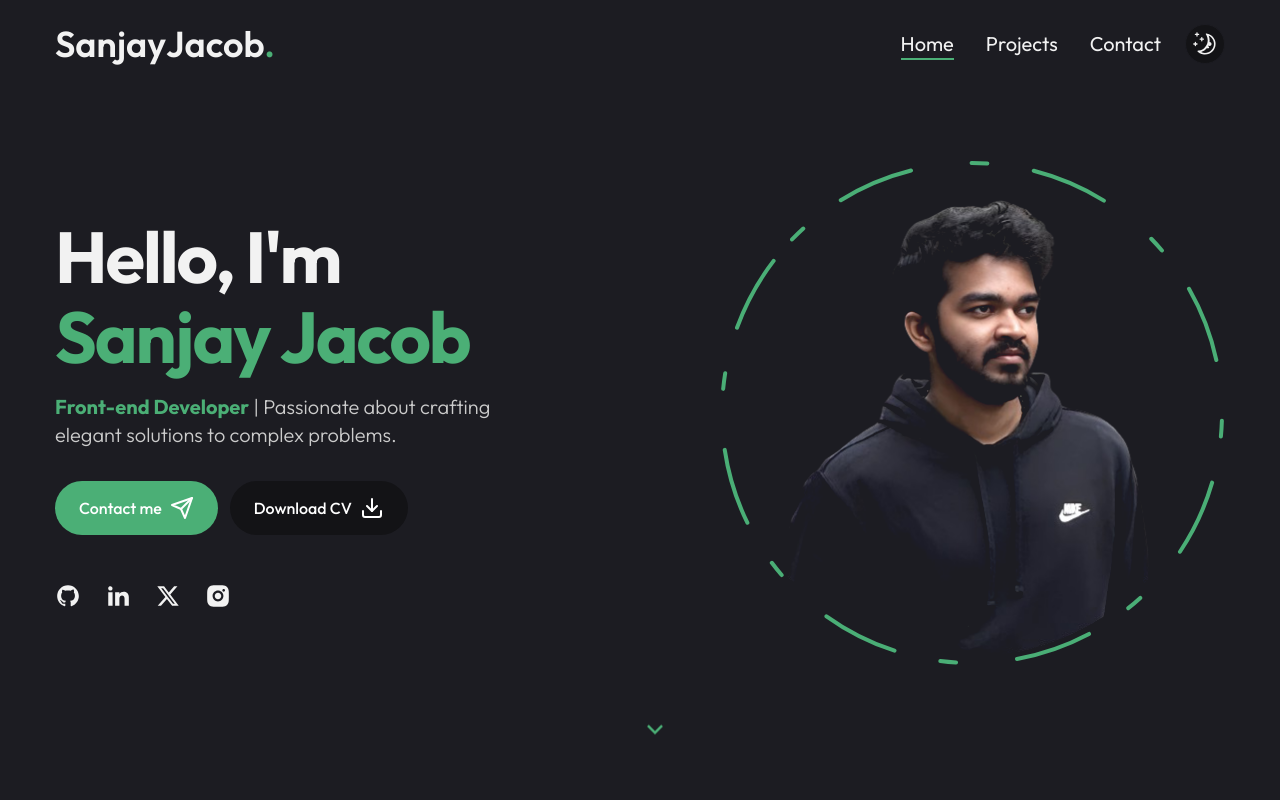
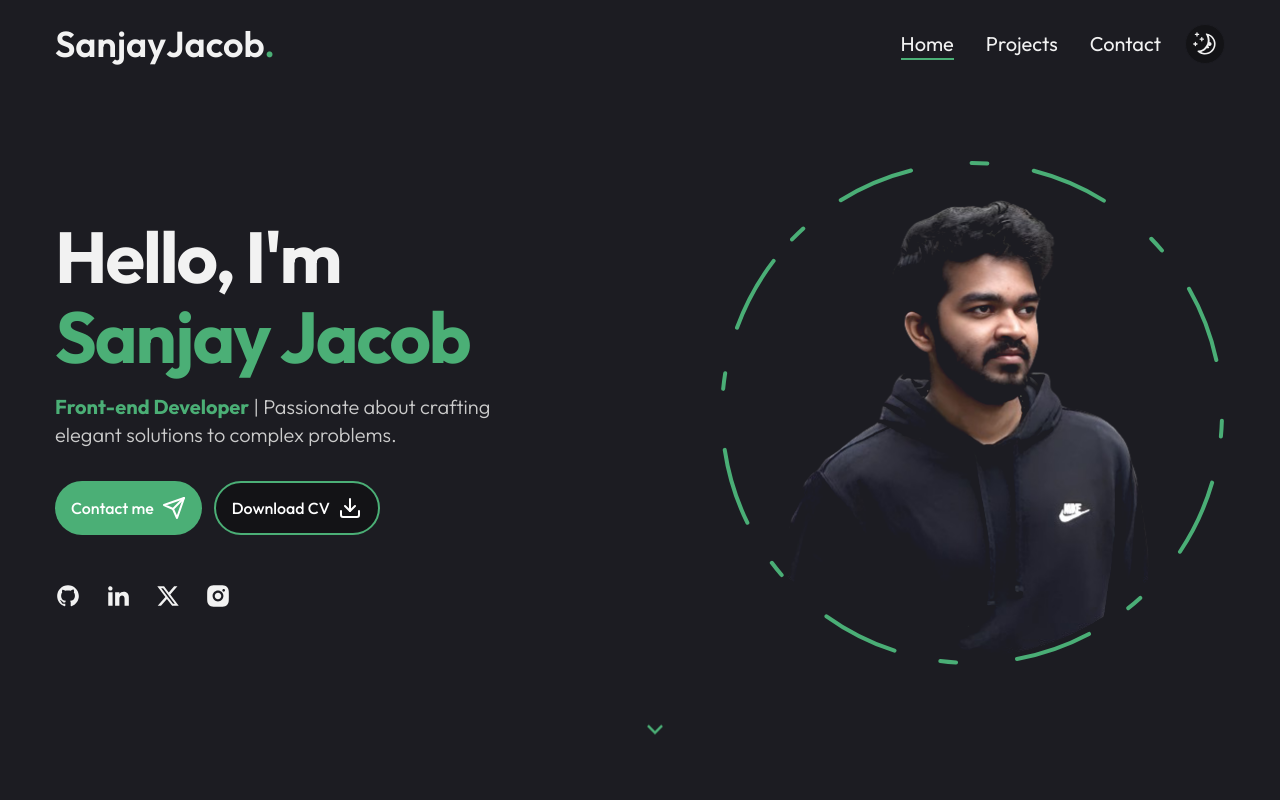
Before and after one commit to sanjayvjacob/portfolio, a Next.js app: page / in a window 1280 px wide. Shown: the top 800 px of the page. Built offline with nearby package versions, Linux system fonts and the light colour scheme.

Commit message:
made changes to hero button

```diff
--- a/components/Hero.jsx
+++ b/components/Hero.jsx
@@ -22,7 +22,7 @@ const Hero = () => {
             </Button>
           </Link >
           <Link href="/cv.pdf" target="_blank" rel="noopener noreferrer">
-          <Button variant='secondary' className="gap-x-2">Download CV<Download send={18}/>
+          <Button variant='secondary' className="gap-x-2 border-2 border-primary">Download CV<Download send={18}/>
           </Button>
           </Link>
         </div>
--- a/components/ui/button.jsx
+++ b/components/ui/button.jsx
@@ -20,7 +20,7 @@ const buttonVariants = cva(
         link: "text-primary underline-offset-4 hover:underline",
       },
       size: {
-        default: "h-[54px] px-6 py-2 min-w-[166px] sm:min-w-[150px] md:min-w-[130px] lg:min-w-[110px]",
+        default: "h-[54px] px-4 py-2 min-w-[166px] sm:min-w-[150px] md:min-w-[130px] lg:min-w-[110px]",
         sm: "h-9 rounded-md px-3",
         lg: "h-11 rounded-md px-8",
         icon: "h-10 w-10",
```
Also changed, not shown: 1 other file (tests, documents, lock files or other folders).
